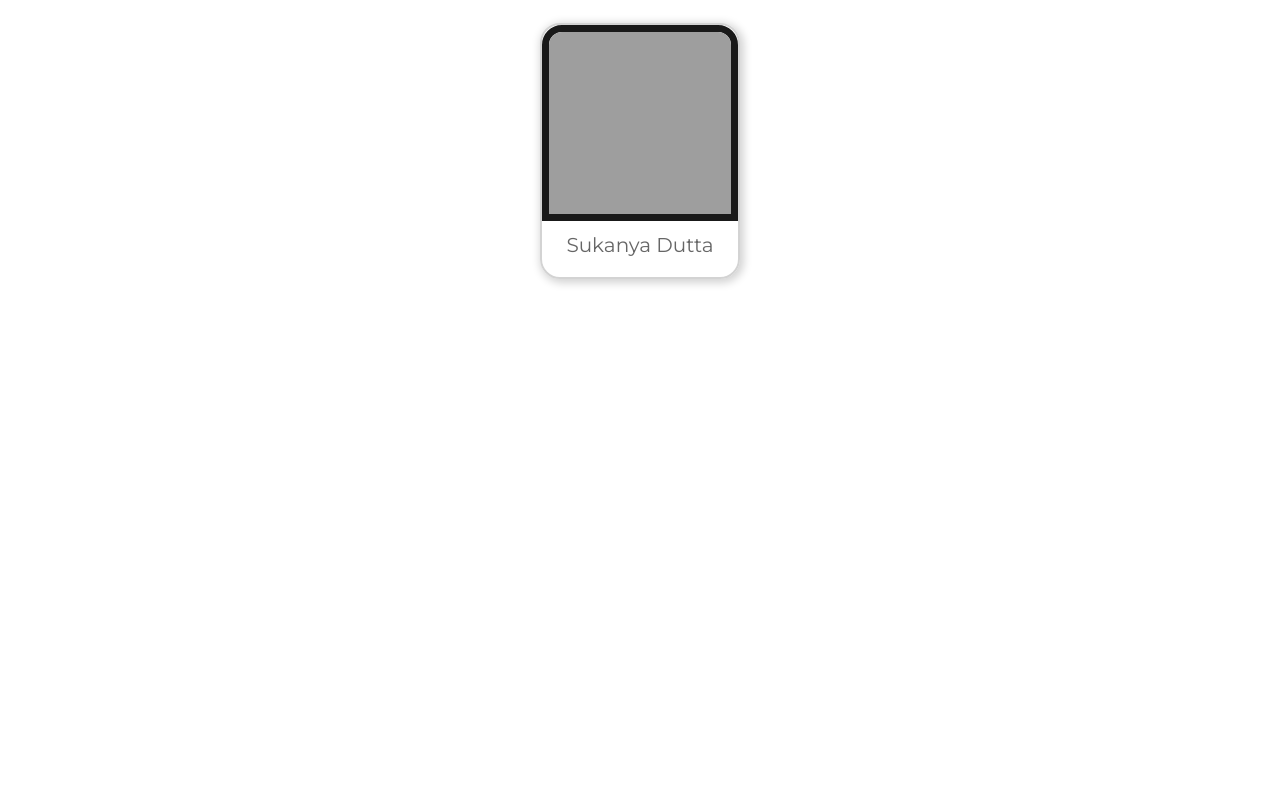
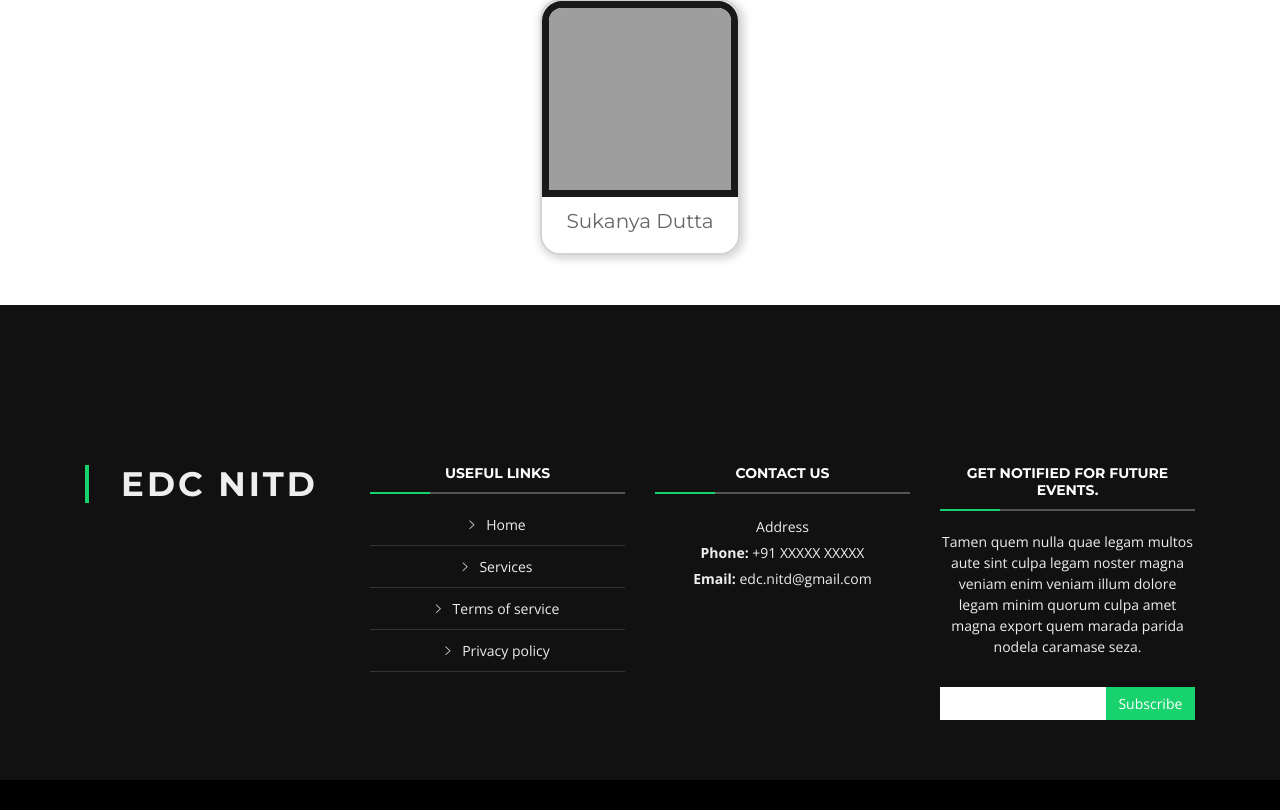
Before and after one commit to edcNITD-website/edcNITD-website, a Django app: page /team/ in a window 1280 px wide. Shown: the part 2846-3656 px from the top of the page. Before the commit the page ends 3131 px from the top, so only its background shows below. Run offline with Django 3.2, Linux system fonts and the light colour scheme; data comes from the database, SQL or seed files in the repository; both versions use the stored data as it was after the commit; some libraries are stand-ins or nearby versions; some web fonts are replaced; grey boxes are pictures that could not be loaded.

Commit message:
navbar changed

```diff
--- a/website/team/templates/team/base_team.html
+++ b/website/team/templates/team/base_team.html
@@ -1,22 +1,24 @@
 {% load static %}
-<html>
+<!DOCTYPE html>
+<html lang="en">
+
 <head>
     <meta charset="utf-8">
-
     <meta content="width=device-width, initial-scale=1.0" name="viewport">
 
+    <title>EDC | Team</title>
     <meta content="" name="descriptison">
-
     <meta content="" name="keywords">
 
-  <!-- CSS, Bootstrap, Font Awesome -->
-  <link rel="stylesheet" href="{% static "css/teams.css" %}">
+
+    <link href="{% static 'img/edc_black.png' %}" rel="icon">
+
+    <link href="{% static 'img/edc_black.png' %}" rel="apple-touch-icon">
+
+    <!-- CSS, Bootstrap, Font -->
+    <link rel="stylesheet" type="text/css" href="{% static "css/teams.css" %}">
     <link rel="stylesheet" href="https://stackpath.bootstrapcdn.com/bootstrap/4.5.0/css/bootstrap.min.css" integrity="sha384-9aIt2nRpC12Uk9gS9baDl411NQApFmC26EwAOH8WgZl5MYYxFfc+NcPb1dKGj7Sk" crossorigin="anonymous">
     <link rel="stylesheet" href="https://stackpath.bootstrapcdn.com/font-awesome/4.7.0/css/font-awesome.min.css" integrity="sha384-wvfXpqpZZVQGK6TAh5PVlGOfQNHSoD2xbE+QkPxCAFlNEevoEH3Sl0sibVcOQVnN" crossorigin="anonymous">
-
-  <!-- Favicons -->
-  <link href="{% static 'img/favicon.png' %}" rel="icon">
-  <link href="{% static 'img/apple-touch-icon.png' %}" rel="apple-touch-icon">
 
     <!-- Google Fonts -->
     <link href="https://fonts.googleapis.com/css?family=Open+Sans:300,300i,400,400i,700,700i|Montserrat:300,400,500,700" rel="stylesheet">
@@ -27,14 +29,19 @@
     <link href="{% static 'vendor/font-awesome/css/font-awesome.min.css' %}" rel="stylesheet">
     <link href="{% static 'vendor/ionicons/css/ionicons.min.css' %}" rel="stylesheet">
     <link href="{% static 'vendor/animate.css/animate.min.css' %}" rel="stylesheet">
-  <link href="{% static 'vendor/venobox/venobox.css' %}" rel="stylesheet">\
+    <link href="{% static 'vendor/venobox/venobox.css' %}" rel="stylesheet">
     <link href="{% static 'vendor/owl.carousel/assets/owl.carousel.min.css' %}" rel="stylesheet">
     <link href="{% static 'vendor/aos/aos.css' %}" rel="stylesheet">
-  <link rel="stylesheet" type="text/css" href="{% static 'css/style.css'%}">
-  <title>EDC | NITD</title>
+
+    <!-- Template Main CSS File -->
+    <link href="{% static 'css/style.css' %}" rel="stylesheet">
+
 </head>
+
 <body>
-    <header id="header" class="fixed-top header-transparent">
+
+
+    <header id="header" class="fixed-top">
 
         <div class="container-fluid">
 
@@ -48,7 +55,7 @@
 
 
 
-              <a href="#" class="logo mr-auto"><img src="{% static 'img/logo.png' %}" alt="" class="img-fluid">
+              <a href="#" class="logo mr-auto"><img src="{%static 'img/logo.png' %}" alt="" class="img-fluid">
 
 
 
@@ -85,33 +92,134 @@
         </div>
 
       </header><!-- End Header -->
+
       {% block content %}{% endblock %}
-    <!-- Vendor JS Files -->
 
-  <script src="{% static 'vendor/jquery/jquery.min.js' %}"></script>
+      <!-- ======= Footer ======= -->
 
-  <script src="{% static 'vendor/bootstrap/js/bootstrap.bundle.min.js' %}"></script>
+  <footer id="footer">
 
-  <script src="{% static 'vendor/jquery.easing/jquery.easing.min.js' %}"></script>
+    <div class="footer-top">
 
-  <script src="{% static 'vendor/php-email-form/validate.js' %}"></script>
+      <div class="container">
 
-  <script src="{% static 'vendor/waypoints/jquery.waypoints.min.js' %}"></script>
-
-  <script src="{% static 'vendor/counterup/counterup.min.js' %}"></script>
-
-  <script src="{% static 'vendor/isotope-layout/isotope.pkgd.min.js' %}"></script>
-
-  <script src="{% static 'vendor/venobox/venobox.min.js' %}"></script>
-
-  <script src="{% static 'vendor/owl.carousel/owl.carousel.min.js' %}"></script>
-
-  <script src="{% static 'vendor/aos/aos.js' %}"></script>
+        <div class="row">
 
 
 
+          <div class="col-lg-3 col-md-6 footer-info">
+
+            <h3>EDC NITD</h3>
+
+
+
+          </div>
+
+
+
+          <div class="col-lg-3 col-md-6 footer-links">
+
+            <h4>Useful Links</h4>
+
+            <ul>
+
+              <li><i class="ion-ios-arrow-right"></i> <a href="#">Home</a></li>
+
+              <li><i class="ion-ios-arrow-right"></i> <a href="#">Services</a></li>
+
+              <li><i class="ion-ios-arrow-right"></i> <a href="#">Terms of service</a></li>
+
+              <li><i class="ion-ios-arrow-right"></i> <a href="#">Privacy policy</a></li>
+
+            </ul>
+
+          </div>
+
+
+
+          <div class="col-lg-3 col-md-6 footer-contact">
+
+            <h4>Contact Us</h4>
+
+            <p>
+
+              Address
+
+               <br>
+
+              <strong>Phone:</strong> +91 XXXXX XXXXX<br>
+
+              <strong>Email:</strong> edc.nitd@gmail.com<br>
+
+            </p>
+
+
+
+            <div class="social-links">
+
+              <a href="#" class="twitter"><i class="fa fa-twitter"></i></a>
+
+              <a href="#" class="facebook"><i class="fa fa-facebook"></i></a>
+
+              <a href="#" class="instagram"><i class="fa fa-instagram"></i></a>
+
+              <a href="#" class="google-plus"><i class="fa fa-google-plus"></i></a>
+
+              <a href="#" class="linkedin"><i class="fa fa-linkedin"></i></a>
+
+            </div>
+
+
+
+          </div>
+
+
+
+          <div class="col-lg-3 col-md-6 footer-newsletter">
+
+            <h4>Get Notified for Future Events.</h4>
+
+            <p>Tamen quem nulla quae legam multos aute sint culpa legam noster magna veniam enim veniam illum dolore legam minim quorum culpa amet magna export quem marada parida nodela caramase seza.</p>
+
+            <form action="" method="post">
+
+              <input type="email" name="email"><input type="submit" value="Subscribe">
+
+            </form>
+
+          </div>
+
+
+
+        </div>
+
+      </div>
+
+    </div>
+
+
+
+    </div>
+
+  </footer><!-- End Footer -->
+
+      <a href="#" class="back-to-top"><i class="fa fa-chevron-up"></i></a>
+
+  <!-- Vendor JS Files -->
+  <script src="{% static 'vendor/jquery/jquery.min.js' %}"></script>
+  <script src="{% static 'vendor/bootstrap/js/bootstrap.bundle.min.js' %}"></script>
+  <script src="{% static 'vendor/jquery.easing/jquery.easing.min.js' %}"></script>
+  <script src="{% static 'vendor/php-email-form/validate.js' %}"></script>
+  <script src="{% static 'vendor/waypoints/jquery.waypoints.min.js' %}"></script>
+  <script src="{% static 'vendor/counterup/counterup.min.js' %}"></script>
+  <script src="{% static 'vendor/isotope-layout/isotope.pkgd.min.js' %}"></script>
+  <script src="{% static 'vendor/venobox/venobox.min.js' %}"></script>
+  <script src="{% static 'vendor/owl.carousel/owl.carousel.min.js' %}"></script>
+  <script src="{% static 'vendor/aos/aos.js' %}"></script>
+
   <!-- Template Main JS File -->
+  <script src="{% static 'js/main.js' %}"></script>
 
-  <script src="{% static 'js/main.js' %}"></script>
 </body>
+
 </html>
```
Also changed, not shown: website/db.sqlite3, website/media/memberImages/Abha.jpg (deleted), website/media/memberImages/RimaDi.jpg (deleted), website/media/memberImages/SwagataDi.jpg (deleted), website/media/memberImages/SwagataDi_sKyK8bP.jpg (deleted), website/team/static/css/teams.css (renamed from website/static/css/teams.css). Lines whose indentation alone changed are shown as unchanged.
